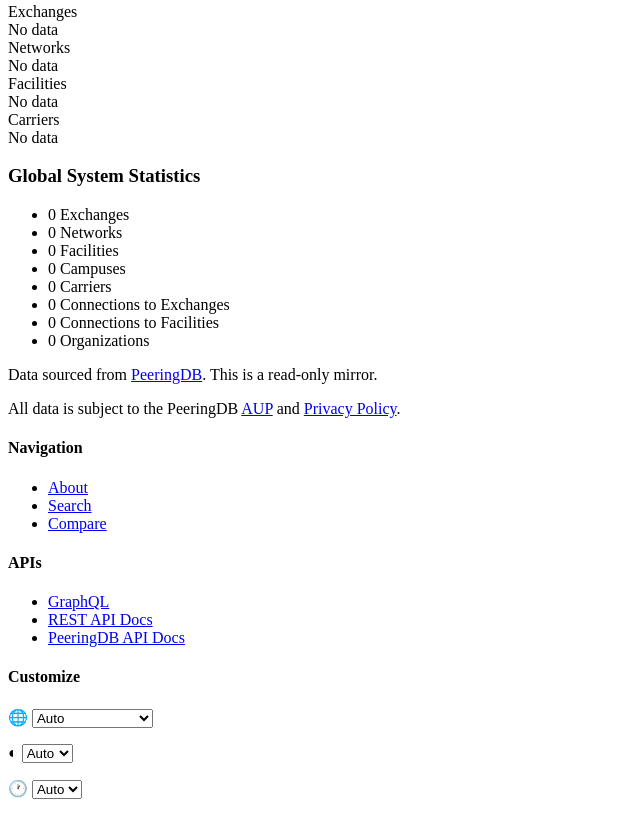
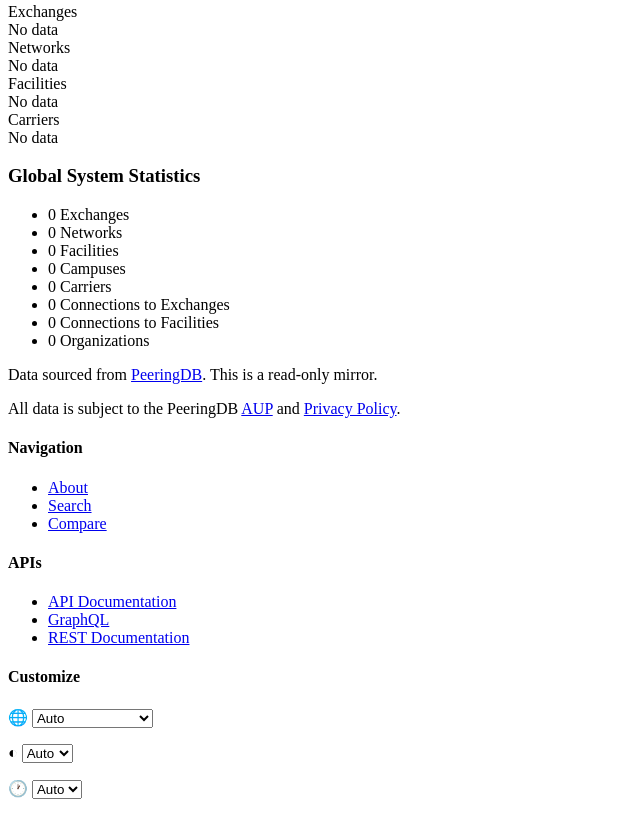
Before and after one commit to remcovanmook/pdbfe, a website with bundled scripts: page frontend/index.html in a window 1280 px wide. Shown: the part 1668-2483 px from the top of the page, without its empty margins (0-640 px from the left). Built offline with nearby package versions, Linux system fonts and the light colour scheme; some packages are replaced by stand-ins of ours; no server answers; files whose address does not match are found by name.

Commit message:
style: rearrange API links in footer
- Moved GraphQL and REST Documentation links underneath the general API Documentation link in the frontend navigation footer as requested.

```diff
--- a/frontend/index.html
+++ b/frontend/index.html
@@ -130,10 +130,9 @@
             <div class="site-footer__col">
                 <h4 class="site-footer__heading">APIs</h4>
                 <ul class="site-footer__links">
+                    <li><a href="https://www.peeringdb.com/apidocs" target="_blank" rel="noopener">API Documentation</a></li>
                     <li><a href="https://graphql.pdbfe.dev/" target="_blank" rel="noopener">GraphQL</a></li>
-                    <li><a href="https://rest.pdbfe.dev/" target="_blank" rel="noopener">REST API Docs</a></li>
-                    <li><a href="https://www.peeringdb.com/apidocs" target="_blank" rel="noopener">PeeringDB API Docs</a>
-                    </li>
+                    <li><a href="https://rest.pdbfe.dev/" target="_blank" rel="noopener">REST Documentation</a></li>
                 </ul>
             </div>
 
```
